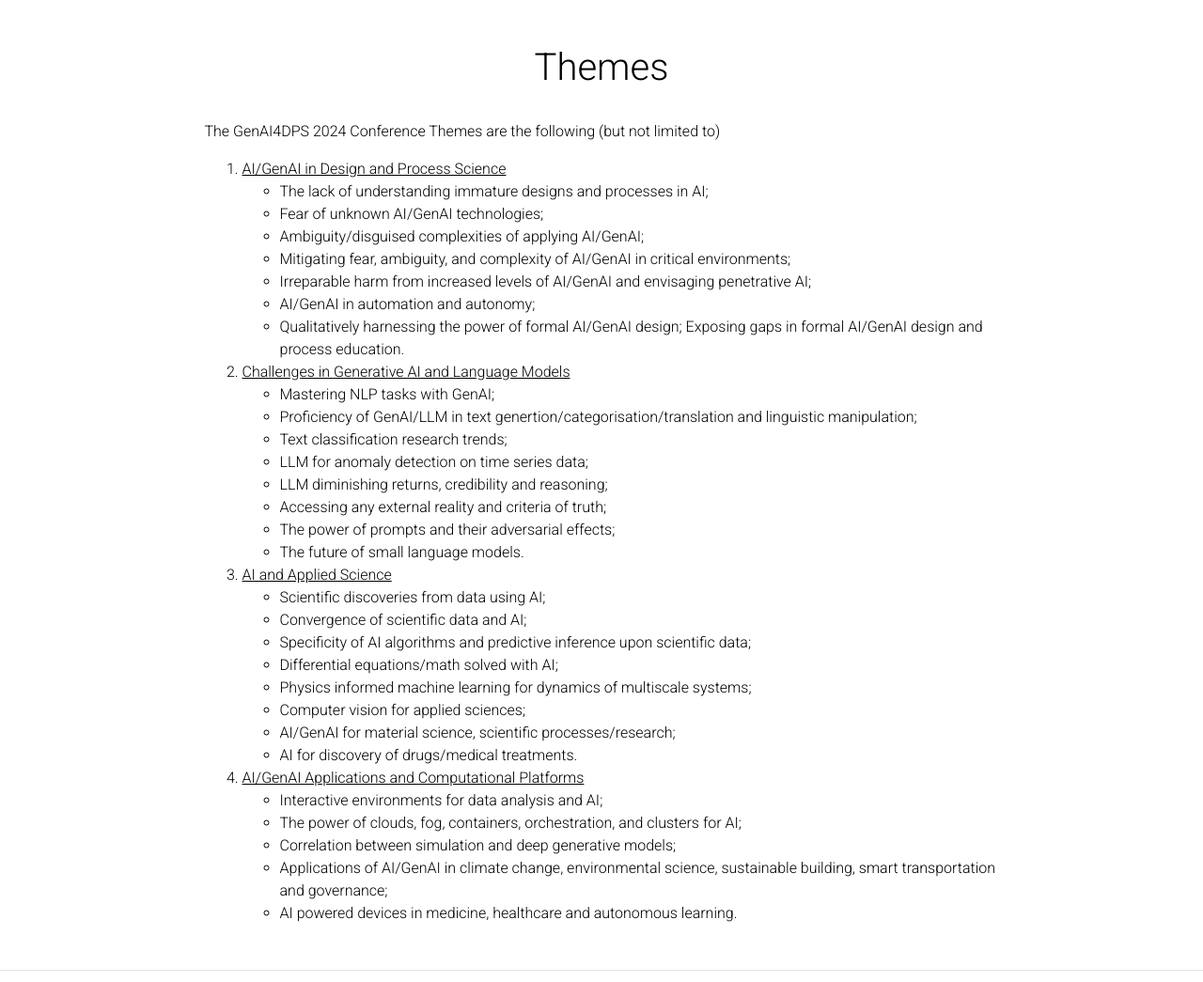
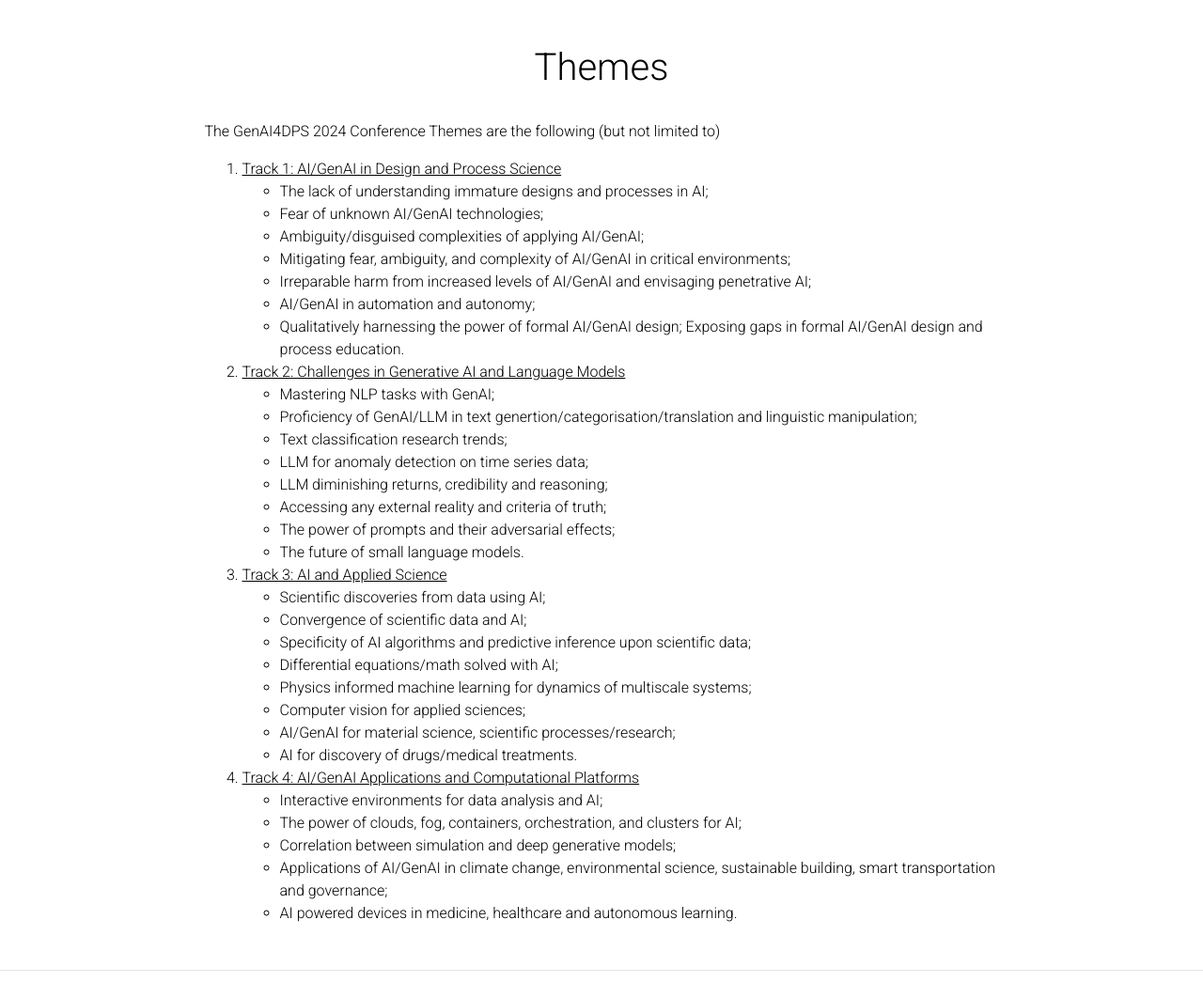
Before and after one commit to GenAI4DPS/advances-challenges, a Jekyll site: the page built from _pages/theme.md, in a window 1280 px wide and 1400 px high. Shown: the part 254-1299 px from the top of the window at 94% size. Built offline with Jekyll 4.4.1, drawn with Linux system fonts in a browser that asks for light colours; comment, search, counter and statistics services are not loaded; a style sheet for code colours, icons or effects is not loaded.

Commit message:
Update theme.md

```diff
--- a/_pages/theme.md
+++ b/_pages/theme.md
@@ -10,7 +10,7 @@ nav_order: 2
 
 The GenAI4DPS 2024 Conference Themes are the following (but not limited to)
 
-1. <u>AI/GenAI in Design and Process Science</u>
+1. <u>Track 1: AI/GenAI in Design and Process Science</u>
   - The lack of understanding immature designs and processes in AI;
   - Fear of unknown AI/GenAI technologies;
   - Ambiguity/disguised complexities of applying AI/GenAI;
@@ -19,7 +19,7 @@ The GenAI4DPS 2024 Conference Themes are the following (but not limited to)
   - AI/GenAI in automation and autonomy;
   - Qualitatively harnessing the power of formal AI/GenAI design; Exposing gaps in formal AI/GenAI design and process education.
 
-2. <u>Challenges in Generative AI and Language Models</u>
+2. <u>Track 2: Challenges in Generative AI and Language Models</u>
   - Mastering NLP tasks with GenAI;
   - Proficiency of GenAI/LLM in text genertion/categorisation/translation and linguistic manipulation;
   - Text classification research trends;
@@ -29,7 +29,7 @@ The GenAI4DPS 2024 Conference Themes are the following (but not limited to)
   - The power of prompts and their adversarial effects;
   - The future of small language models.
 
-3. <u>AI and Applied Science</u>
+3. <u>Track 3: AI and Applied Science</u>
   - Scientific discoveries from data using AI;
   - Convergence of scientific data and AI;
   - Specificity of AI algorithms and predictive inference upon scientific data;
@@ -39,7 +39,7 @@ The GenAI4DPS 2024 Conference Themes are the following (but not limited to)
   - AI/GenAI for material science, scientific processes/research;
   - AI for discovery of drugs/medical treatments.
 
-4. <u>AI/GenAI Applications and Computational Platforms</u>
+4. <u>Track 4: AI/GenAI Applications and Computational Platforms</u>
   - Interactive environments for data analysis and AI;
   - The power of clouds, fog, containers, orchestration, and clusters for AI;
   - Correlation between simulation and deep generative models;
```
